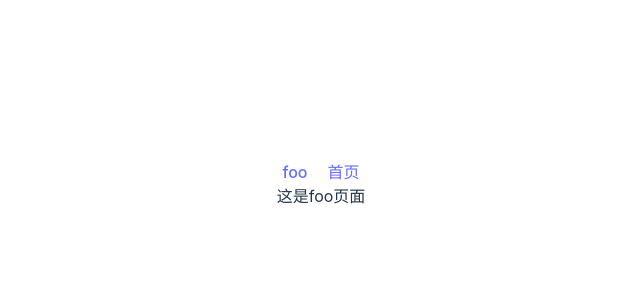
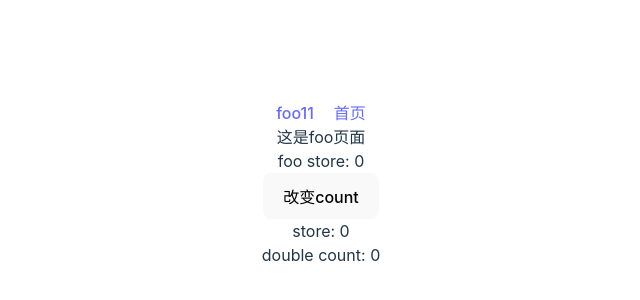
Before and after one commit to CH0918/FE-manage-learn, a Vue app: page /foo in a window 1280 px wide. Shown: the part 216-516 px from the top of the page, without its empty margins (319-959 px from the left). Built offline with nearby package versions, Linux system fonts and the light colour scheme.

Commit message:
feat add pinia

```diff
--- a/src/App.vue
+++ b/src/App.vue
@@ -2,29 +2,37 @@
   <div class="app">
     <!-- <routr-link to="foo">跳去foo页面</routr-link> -->
     <!-- <button @click="gotoFoo">点击跳转</button> -->
-    <router-link to="/foo" style="margin-right: 20px">foo</router-link>
+    <router-link to="/foo" style="margin-right: 20px">foo11</router-link>
     <router-link to="/">首页</router-link>
     <router-view></router-view>
+    <!-- <button @click="store.increment()">+1</button> -->
+    <button @click="updateCount">改变count</button>
+    <div>store: {{ store.count }}</div>
+    <div>double count: {{ store.doubleCount }}</div>
   </div>
 </template>
 <script lang="ts" setup>
 import { useRouter } from 'vue-router';
 import loginApi from '@/service/api/login';
-const login = async () => {
-  const res = await loginApi.login({ userName: 'admin', password: 'admin' });
-  if (res.code === 1) {
-    // do something
-  }
-};
+import { useStore } from '@/store';
+const store = useStore();
+// const login = async () => {
+//   const res = await loginApi.login({ userName: 'admin', password: 'admin' });
+//   if (res.code === 1) {
+//     // do something
+//   }
+// };
 const router = useRouter();
-
-const gotoFoo = () => {
-  router.push({
-    path: 'foo',
-    query: {
-      id: 1,
-    },
+const updateCount = () => {
+  store.$patch({
+    count: 222,
   });
 };
+// const gotoFoo = () => {
+//   router.push({
+//     path: 'foo',
+//   });
+//   console.log('router = ', router);
+// };
 </script>
 <style scoped lang="scss"></style>
--- a/src/main.ts
+++ b/src/main.ts
@@ -1,7 +1,12 @@
 import { createApp } from 'vue';
+import { createPinia } from 'pinia';
 import './style.css';
 import App from './App.vue';
 import router from './router/index';
+
+const pinia = createPinia();
 const app = createApp(App);
+
 app.use(router);
+app.use(pinia);
 app.mount('#app');
--- a/src/router/index.ts
+++ b/src/router/index.ts
@@ -21,9 +21,9 @@ const routes: RouteRecordRaw[] = [
   },
 ];
 const router = createRouter({ history: createWebHistory(), routes });
-router.beforeEach((to, from) => {
-  if (to.meta.title) {
-    document.title = to.meta.title;
-  }
-});
+// router.beforeEach((to, from) => {
+// if (to.meta.title) {
+//   document.title = to.meta.title;
+// }
+// });
 export default router;
--- /dev/null
+++ b/src/store/index.ts
@@ -0,0 +1,12 @@
+import { defineStore } from 'pinia';
+export const useStore = defineStore('main', {
+  state: () => ({ count: 0 }),
+  getters: {
+    doubleCount: (state) => state.count * 2,
+  },
+  actions: {
+    increment() {
+      this.count++;
+    },
+  },
+});
--- a/src/views/foo.vue
+++ b/src/views/foo.vue
@@ -1,11 +1,11 @@
 <template>
   <div>这是foo页面</div>
+  <div>foo store: {{ store.count }}</div>
 </template>
-<script>
-export default {
-  name: 'Foo',
-};
+
+<script setup lang="ts">
+import { useStore } from '@/store/index';
+const store = useStore();
 </script>
-<script setup lang="ts"></script>
 
 <style lang="scss" scoped></style>
```
Also changed, not shown: 2 other files (tests, documents, lock files or other folders).
